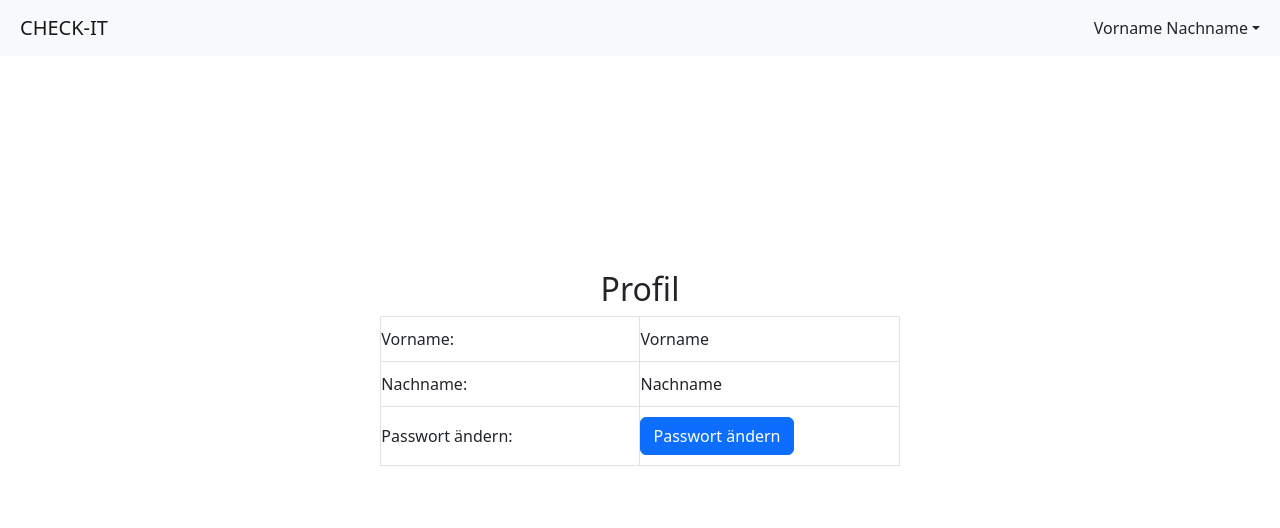
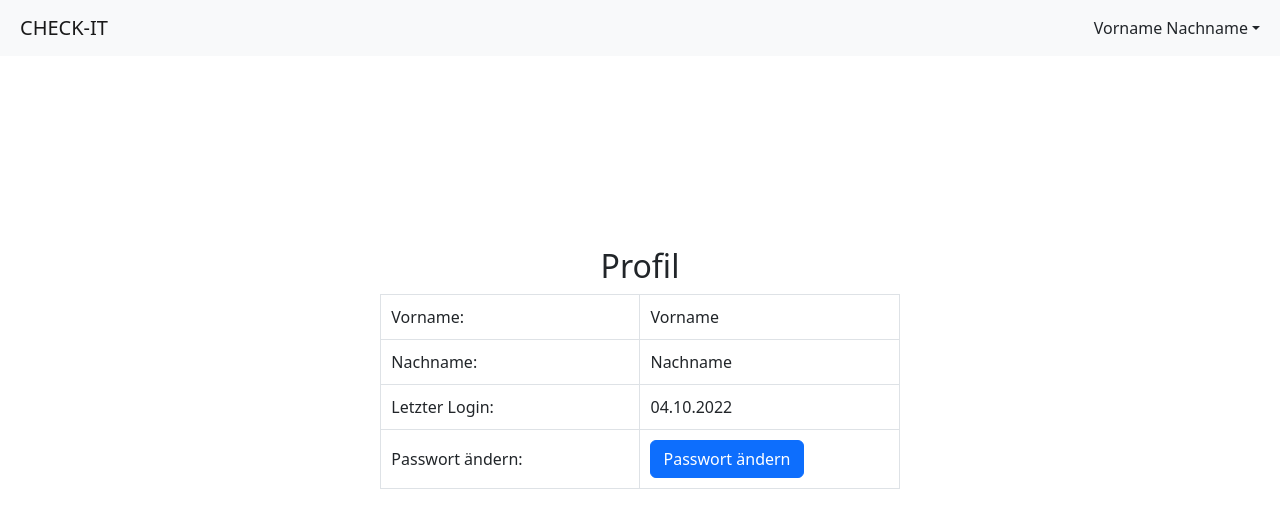
Before and after one commit to OliverFida/CheckIt, a React (Create React App) app in the folder frontend/: page /user in a window 1280 px wide. Shown: the top 528 px of the page. Built offline with nearby package versions, Linux system fonts and the light colour scheme; sample sign-in values are in the browser's storage.

Commit message:
update user

```diff
--- a/frontend/src/css/components/UserPage.css
+++ b/frontend/src/css/components/UserPage.css
@@ -3,7 +3,7 @@ table.useredit td {
 }
 
 table.userprofile td {
-    padding: 10px 0;
+    padding: 10px 10px;
     width: 50%;
-   vertical-align: middle;
+    vertical-align: middle;
 }
--- a/frontend/src/pages/UserEdit.js
+++ b/frontend/src/pages/UserEdit.js
@@ -26,7 +26,9 @@ export default function UserEdit(){
         <>
             <Stack direction='vertical'>
                 <AppNavBar>
-
+                    <Button onClick={handleShowModalTwo} className="my-1">
+                        Neuen Benutzer erstellen
+                    </Button>
                 </AppNavBar>
 
             </Stack>
@@ -57,9 +59,6 @@ export default function UserEdit(){
                 </tr>
             </tbody>
         </Table>
-        <Button onClick={handleShowModalTwo} className="my-1">
-            Neuen Benutzer erstellen
-        </Button>
 
         <Modal show={show === 'modal-one'} onHide={handleClose} centered>
             <Modal.Header closeButton>
@@ -107,14 +106,6 @@ export default function UserEdit(){
                         <Form.Label>Nachname</Form.Label>
                         <Form.Control type="text"/>
                     </Form.Group>
-                    <Form.Group className="mb-3" controlId="newPassword">
-                        <Form.Label>Passwort</Form.Label>
-                        <Form.Control type="password"/>
-                    </Form.Group>
-                    <Form.Group className="mb-3" controlId="newPasswordConfirm">
-                        <Form.Label>Passwort wiederholen</Form.Label>
-                        <Form.Control type="password"/>
-                    </Form.Group>
                 </Form>
             </Modal.Body>
             <Modal.Footer>
--- a/frontend/src/pages/UserPage.js
+++ b/frontend/src/pages/UserPage.js
@@ -1,6 +1,6 @@
 // Component imports
 import React, { useState} from 'react';
-import {Stack, Button, Form, Modal, Row, Col, Table} from 'react-bootstrap';
+import {Button, Form, Modal, Row, Col, Table} from 'react-bootstrap';
 import AppNavBar from './components/AppNavBar';
 
 import '../css/components/UserPage.css';
@@ -29,6 +29,10 @@ export default function UserPage(){
                             <tr>
                                 <td>Nachname:</td>
                                 <td>Nachname</td>
+                            </tr>
+                            <tr>
+                                <td>Letzter Login:</td>
+                                <td>04.10.2022</td>
                             </tr>
                             <tr>
                                 <td>Passwort ändern: </td>
--- a/frontend/src/pages/components/AppNavUser.js
+++ b/frontend/src/pages/components/AppNavUser.js
@@ -16,6 +16,10 @@ export default function AppNavBooking(){
         navigate("/user-edit");
     };
 
+    const clickRooms = () => {
+        navigate("/rooms");
+    }
+
     const onLogout = () => {
         LoginAPI.logout();
         navigate("/login");
@@ -25,6 +29,7 @@ export default function AppNavBooking(){
         <NavDropdown title="Vorname Nachname" align={'end'}>
             <NavDropdown.Item onClick={clickProfile}>Profil</NavDropdown.Item>
             {localStorage.getItem("loginAdmin") === "true" ? <NavDropdown.Item onClick={clickUserEdit}>Benutzerverwaltung</NavDropdown.Item> : null}
+            {localStorage.getItem("loginAdmin") === "true" ? <NavDropdown.Item onClick={clickRooms}>Raumverwaltung</NavDropdown.Item> : null}
             <NavDropdown.Item onClick={onLogout} className="border-top">Abmelden</NavDropdown.Item>
         </NavDropdown>
     );
```
